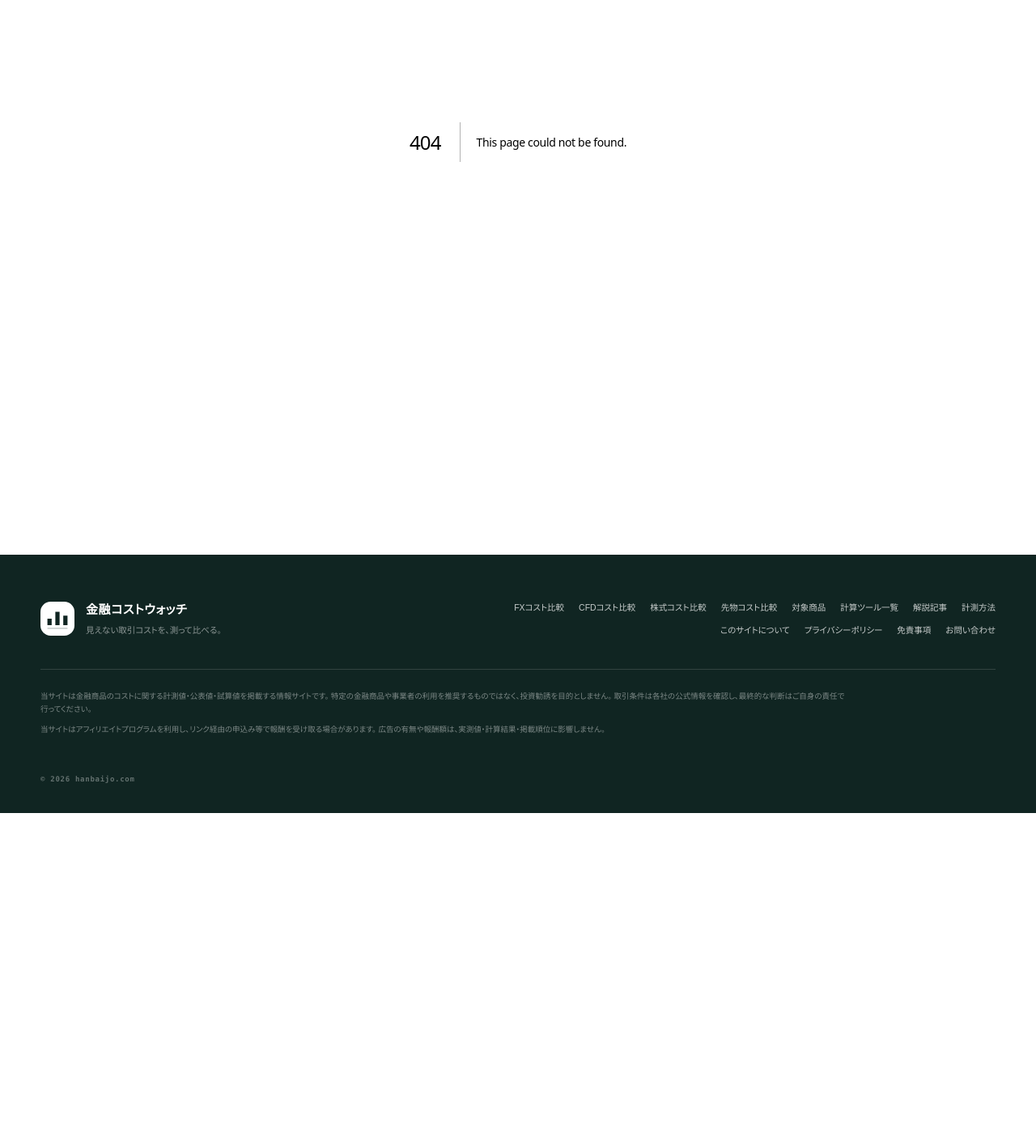
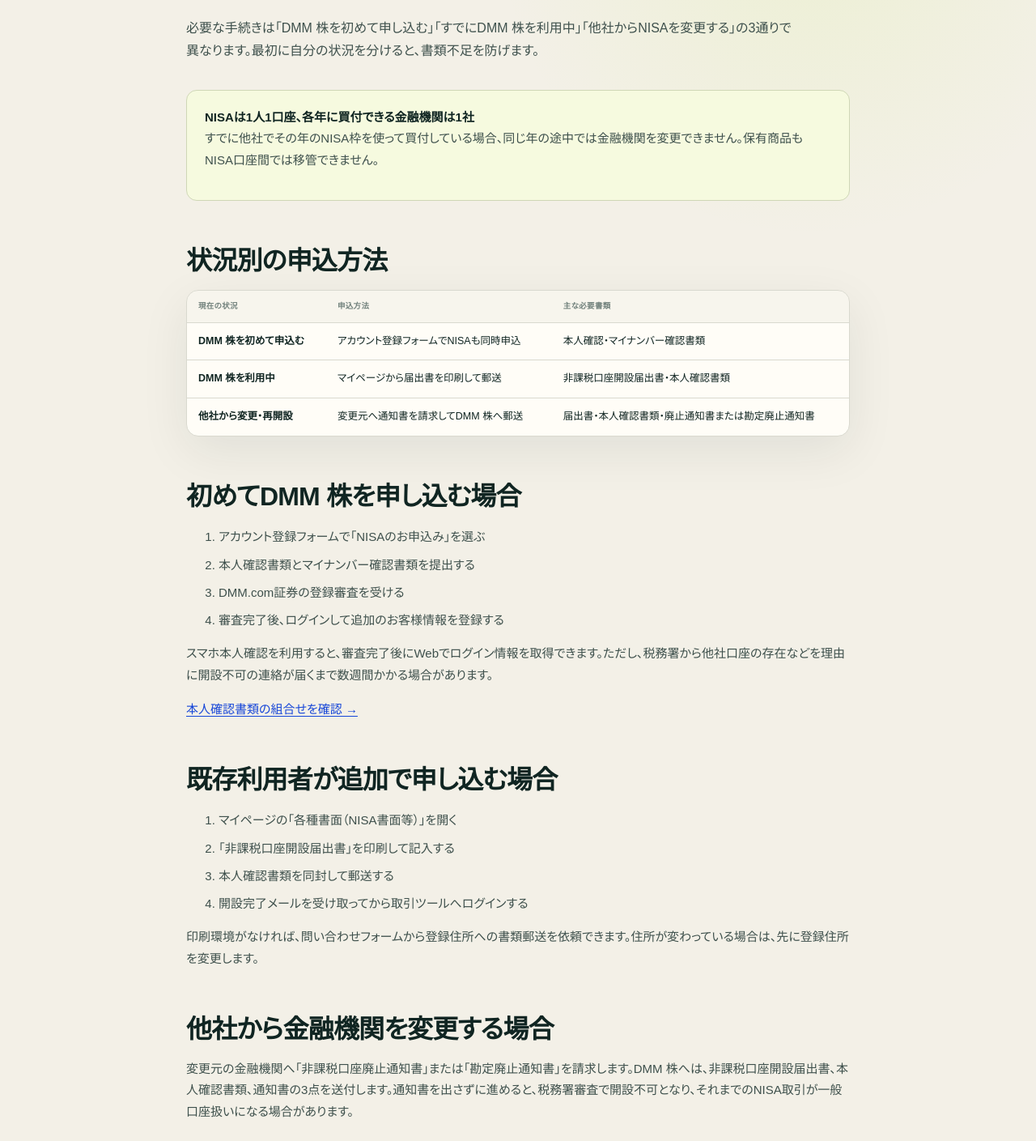
Before and after one commit to mrok18/hanbaijo, a Next.js app: page /articles/dmm-kabu-nisa-account-opening in a window 1280 px wide. Before the commit this address had no page. Shown: the part 302-1711 px from the top of the page at 81% size. Before the commit the page ends 1306 px from the top, so only its background shows below. Built offline with nearby package versions, Linux system fonts and the light colour scheme.

Commit message:
Add DMM Kabu NISA application guide

```diff
--- /dev/null
+++ b/app/articles/dmm-kabu-nisa-account-opening/page.tsx
@@ -0,0 +1,65 @@
+import Link from 'next/link';
+import AffiliateOfferCard from '@/components/AffiliateOfferCard';
+import { AFFILIATE_OFFERS } from '@/lib/affiliates';
+
+export const metadata = {
+  title: 'DMM 株のNISA口座開設方法｜同時申込・追加申込・金融機関変更',
+  description: 'DMM 株のNISA口座について、新規アカウントとの同時申込、既存利用者の追加申込、他社からの金融機関変更に必要な書類と注意点を整理します。',
+};
+
+const faq = [
+  { q: 'DMM 株の口座とNISA口座は同時に申し込めますか？', a: 'DMM 株アカウントを持っていない場合、申込フォームの「NISAのお申込み」から同時申込ができます。他社でNISA口座を持つ場合や、2018年以降に廃止した場合は別途書類が必要です。' },
+  { q: 'すでにDMM 株を使っている場合もオンラインで完結しますか？', a: '既存利用者のNISA追加申込は、非課税口座開設届出書と本人確認書類を郵送する手続きです。書類はマイページから印刷でき、印刷環境がなければ郵送を依頼できます。' },
+  { q: '他社のNISAで保有中の株をDMM 株のNISAへ移せますか？', a: 'NISA口座間で保有商品を移管することはできません。金融機関を変更しても、変更前のNISA口座で保有または売却します。' },
+] as const;
+
+export default function Page() {
+  const jsonLd = { '@context': 'https://schema.org', '@graph': [
+    { '@type': 'Article', headline: metadata.title, description: metadata.description, datePublished: '2026-09-09', dateModified: '2026-09-09', mainEntityOfPage: 'https://hanbaijo.com/articles/dmm-kabu-nisa-account-opening', author: { '@type': 'Organization', name: '金融コストウォッチ' }, publisher: { '@type': 'Organization', name: '金融コストウォッチ' } },
+    { '@type': 'FAQPage', mainEntity: faq.map((item) => ({ '@type': 'Question', name: item.q, acceptedAnswer: { '@type': 'Answer', text: item.a } })) },
+  ] };
+
+  return <article>
+    <script type="application/ld+json" dangerouslySetInnerHTML={{ __html: JSON.stringify(jsonLd).replace(/</g, '\\u003c') }} />
+    <p className="page-kicker">DMM KABU / NISA ACCOUNT</p>
+    <h1>DMM 株のNISA口座開設方法<br />同時・追加・金融機関変更を分ける</h1>
+    <p className="lede">必要な手続きは「DMM 株を初めて申し込む」「すでにDMM 株を利用中」「他社からNISAを変更する」の3通りで異なります。最初に自分の状況を分けると、書類不足を防げます。</p>
+
+    <div className="callout"><strong>NISAは1人1口座、各年に買付できる金融機関は1社</strong><p>すでに他社でその年のNISA枠を使って買付している場合、同じ年の途中では金融機関を変更できません。保有商品もNISA口座間では移管できません。</p></div>
+
+    <h2>状況別の申込方法</h2>
+    <div className="data-panel"><div className="table-scroll"><table className="rates comparison-table"><thead><tr><th>現在の状況</th><th>申込方法</th><th>主な必要書類</th></tr></thead><tbody>
+      <tr><td className="ex-name">DMM 株を初めて申込む</td><td>アカウント登録フォームでNISAも同時申込</td><td>本人確認・マイナンバー確認書類</td></tr>
+      <tr><td className="ex-name">DMM 株を利用中</td><td>マイページから届出書を印刷して郵送</td><td>非課税口座開設届出書・本人確認書類</td></tr>
+      <tr><td className="ex-name">他社から変更・再開設</td><td>変更元へ通知書を請求してDMM 株へ郵送</td><td>届出書・本人確認書類・廃止通知書または勘定廃止通知書</td></tr>
+    </tbody></table></div></div>
+
+    <h2>初めてDMM 株を申し込む場合</h2>
+    <ol><li>アカウント登録フォームで「NISAのお申込み」を選ぶ</li><li>本人確認書類とマイナンバー確認書類を提出する</li><li>DMM.com証券の登録審査を受ける</li><li>審査完了後、ログインして追加のお客様情報を登録する</li></ol>
+    <p>スマホ本人確認を利用すると、審査完了後にWebでログイン情報を取得できます。ただし、税務署から他社口座の存在などを理由に開設不可の連絡が届くまで数週間かかる場合があります。</p>
+    <p><Link href="/articles/dmm-kabu-account-opening-documents">本人確認書類の組合せを確認 →</Link></p>
+
+    <h2>既存利用者が追加で申し込む場合</h2>
+    <ol><li>マイページの「各種書面（NISA書面等）」を開く</li><li>「非課税口座開設届出書」を印刷して記入する</li><li>本人確認書類を同封して郵送する</li><li>開設完了メールを受け取ってから取引ツールへログインする</li></ol>
+    <p>印刷環境がなければ、問い合わせフォームから登録住所への書類郵送を依頼できます。住所が変わっている場合は、先に登録住所を変更します。</p>
+
+    <h2>他社から金融機関を変更する場合</h2>
+    <p>変更元の金融機関へ「非課税口座廃止通知書」または「勘定廃止通知書」を請求します。DMM 株へは、非課税口座開設届出書、本人確認書類、通知書の3点を送付します。通知書を出さずに進めると、税務署審査で開設不可となり、それまでのNISA取引が一般口座扱いになる場合があります。</p>
+    <div className="callout"><strong>金融機関変更と保有株の移管は別</strong><p>変更前のNISA口座で保有する国内株・米国株を、DMM 株のNISA口座へそのまま移すことはできません。変更後の新しい買付先が変わる手続きです。</p></div>
+
+    <h2>よくある質問</h2>
+    {faq.map((item) => <section key={item.q}><h3>{item.q}</h3><p>{item.a}</p></section>)}
+
+    <section className="article-sources" aria-labelledby="sources"><h2 id="sources">参照した公式資料</h2><ul>
+      <li><a href="https://kabu.dmm.com/nisa/account/" target="_blank" rel="noopener noreferrer">DMM 株「NISA口座申込み方法」</a></li>
+      <li><a href="https://kabu.dmm.com/support/faqs/article/00201/" target="_blank" rel="noopener noreferrer">DMM 株 FAQ「NISA口座申込書類の取得方法」</a></li>
+      <li><a href="https://kabu.dmm.com/support/faqs/article/00202/" target="_blank" rel="noopener noreferrer">DMM 株 FAQ「NISA口座は複数開設できるか」</a></li>
+      <li><a href="https://kabu.dmm.com/support/faqs/article/00117/" target="_blank" rel="noopener noreferrer">DMM 株 FAQ「他社NISAから保有株を移管できるか」</a></li>
+    </ul><p>申込手順と口座条件は2026年9月9日に確認しました。制度・受付方法は変更されることがあるため、申込時は公式画面を優先してください。</p></section>
+
+    <section className="article-affiliate" aria-label="DMM 株の広告"><AffiliateOfferCard offer={AFFILIATE_OFFERS['dmm-kabu']} /><p className="affiliate-disclosure">上記はA8.netの提携広告です。広告報酬は記事内容や比較結果に影響しません。NISAの金融機関は商品、手数料、取扱市場、使いやすさを確認してご自身で判断してください。</p></section>
+    <p><Link href="/articles/dmm-kabu-domestic-round-trip-fee">DMM 株の国内株手数料を確認 →</Link></p>
+    <p><Link href="/articles/dmm-kabu-us-stock-fee">米国株の手数料と為替コストを確認 →</Link></p>
+    <p><Link href="/stocks/dmm-kabu">DMM 株のコストシート →</Link></p>
+  </article>;
+}
--- a/app/articles/posts.ts
+++ b/app/articles/posts.ts
@@ -1,4 +1,5 @@
 export const POSTS = [
+  { slug: 'dmm-kabu-nisa-account-opening', category: 'NISA・DMM 株', title: 'DMM 株のNISA口座開設方法｜同時申込・追加申込・金融機関変更', desc: '新規アカウントとの同時申込、既存利用者の追加申込、他社からの金融機関変更に必要な書類を整理する。' },
   { slug: 'dmm-kabu-account-opening-documents', category: '証券・DMM 株', title: 'DMM 株の口座開設に必要なもの｜本人確認・マイナンバー・開始まで', desc: '本人確認とマイナンバー確認の組合せ、スマホと郵送の違い、審査から取引開始までを整理する。' },
   { slug: 'fx-etax-input-guide', category: 'FX・税金', title: 'FXの確定申告をe-Taxで入力する順番｜先物取引・経費・繰越損失', desc: '年間報告書の準備から、作成コーナーの「先物取引」、必要経費、繰越損失、e-Tax送信までを順番に整理する。' },
   { slug: 'fx-loss-carryforward-filing', category: 'FX・税金', title: 'FX損失を3年繰り越す確定申告｜取引しない年も必要？', desc: '損失発生年、利益が出た年、取引しない年に必要な連続申告と、計算明細書・繰越損失用付表を整理する。' },
--- a/app/stocks/dmm-kabu/page.tsx
+++ b/app/stocks/dmm-kabu/page.tsx
@@ -5,6 +5,7 @@
 export const metadata = { title: 'DMM 株の国内株手数料・コスト', description: 'DMM 株の国内株現物における1注文ごとの手数料と、信用・米国株で異なる条件を公式情報から整理します。' };
 export default function Page() {
   return <StockProviderFactSheet provider={STOCK_PROVIDERS['dmm-kabu']} affiliateOffer={AFFILIATE_OFFERS['dmm-kabu']} relatedArticles={[
+    { href: '/articles/dmm-kabu-nisa-account-opening', title: 'NISA口座の申込方法', description: '同時申込、既存利用者の追加、他社からの金融機関変更を分けて整理します。' },
     { href: '/articles/dmm-kabu-account-opening-documents', title: '口座開設に必要なもの', description: '本人確認とマイナンバー、提出方法、審査から取引開始までを整理します。' },
     { href: '/articles/dmm-kabu-domestic-round-trip-fee', title: '国内株の往復手数料を計算', description: '買付と売却をそれぞれ1注文として、約定代金別の総額を計算します。' },
     { href: '/articles/dmm-kabu-us-stock-fee', title: '米国株の手数料と為替コスト', description: '0ドルになる条件、上限22ドル、片道25銭の為替コストを分けて試算します。' },
--- a/app/stocks/page.tsx
+++ b/app/stocks/page.tsx
@@ -98,6 +98,7 @@
           <article className="affiliate-card"><div className="affiliate-card-head"><span>GUIDE</span><b>DMM 株</b></div><p className="affiliate-category">DOMESTIC ROUND TRIP</p><h3>国内株の往復手数料</h3><p>1注文ごとの料金表から、買付と売却の合計額を計算します。</p><Link href="/articles/dmm-kabu-domestic-round-trip-fee">記事を読む →</Link></article>
           <article className="affiliate-card"><div className="affiliate-card-head"><span>GUIDE</span><b>DMM 株</b></div><p className="affiliate-category">US STOCK TOTAL COST</p><h3>米国株の手数料と為替</h3><p>0.495％の手数料と片道25銭の為替コストを分けて計算します。</p><Link href="/articles/dmm-kabu-us-stock-fee">記事を読む →</Link></article>
           <article className="affiliate-card"><div className="affiliate-card-head"><span>START</span><b>DMM 株</b></div><p className="affiliate-category">ACCOUNT OPENING</p><h3>本人確認と必要書類</h3><p>マイナンバーカード1点で進む方法と、画像提出・郵送で必要な組合せを整理します。</p><Link href="/articles/dmm-kabu-account-opening-documents">記事を読む →</Link></article>
+          <article className="affiliate-card"><div className="affiliate-card-head"><span>NISA</span><b>DMM 株</b></div><p className="affiliate-category">ACCOUNT APPLICATION</p><h3>NISA口座の申込方法</h3><p>新規同時申込、既存利用者の追加、他社からの金融機関変更を分けて確認します。</p><Link href="/articles/dmm-kabu-nisa-account-opening">記事を読む →</Link></article>
         </div>
       </section>
 
```
